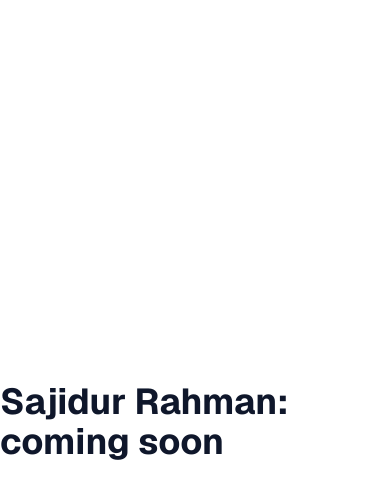
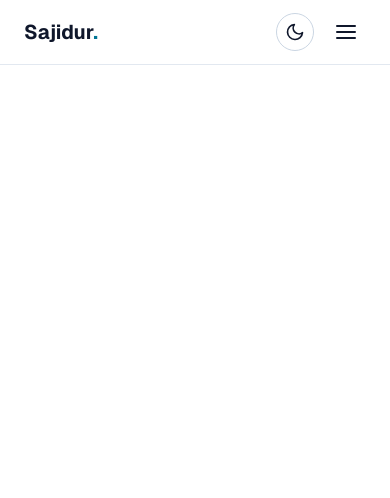
Before and after one commit to sajidur70/sajidur-portfolio, a Next.js app: page / in a window 390 px wide. Shown: the top 498 px of the page. Built offline with nearby package versions, Linux system fonts and the light colour scheme.

Commit message:
Add Navbar with theme toggle and mobile menu

```diff
--- a/src/app/page.tsx
+++ b/src/app/page.tsx
@@ -1,8 +1,11 @@
-// Temporary home page. I replace it in Step 13.
+import Navbar from "@/components/Navbar";
+
+// The home page: puts all sections in order.
 export default function Home() {
   return (
-    <main className="flex min-h-screen items-center justify-center">
-      <h1 className="text-4xl font-bold">Sajidur Rahman: coming soon</h1>
-    </main>
+    <>
+      <Navbar />
+      <main className="pt-24">{/* Sections come here, step by step */}</main>
+    </>
   );
 }
--- /dev/null
+++ b/src/components/Navbar.tsx
@@ -0,0 +1,120 @@
+"use client";
+
+import { useState } from "react";
+import { FiMenu, FiX } from "react-icons/fi";
+import { personal } from "@/data/portfolio";
+import ThemeToggle from "@/components/ThemeToggle";
+
+type NavLink = {
+  label: string;
+  href: string;
+};
+
+// Links to each section. href="#about" scrolls to the element with id="about".
+const links: NavLink[] = [
+  { label: "About", href: "#about" },
+  { label: "Skills", href: "#skills" },
+  { label: "Projects", href: "#projects" },
+  { label: "Contact", href: "#contact" },
+];
+
+export default function Navbar() {
+  // Is the mobile menu open? Starts closed (false). TS knows it is a boolean.
+  const [isOpen, setIsOpen] = useState(false);
+
+  // First name for the logo: "Sajidur Rahman" → "Sajidur"
+  const firstName = personal.name.split(" ")[0];
+
+  return (
+    <header className="fixed inset-x-0 top-0 z-50 border-b border-slate-200 bg-white/70 backdrop-blur-md dark:border-slate-800 dark:bg-slate-950/70">
+      <nav className="mx-auto flex h-16 max-w-5xl items-center justify-between px-6">
+        {/* Logo: goes back to the top */}
+        <a href="#home" className="text-xl font-bold">
+          {firstName}
+          <span className="text-cyan-700 dark:text-cyan-400">.</span>
+        </a>
+
+        {/* Desktop: hidden on small screens, shown from md (768px) */}
+        <div className="hidden items-center gap-8 md:flex">
+          <ul className="flex gap-8">
+            {links.map((link) => (
+              <li key={link.href}>
+                <a
+                  href={link.href}
+                  className="text-sm font-medium text-slate-600 transition-colors hover:text-cyan-700 dark:text-slate-300 dark:hover:text-cyan-400"
+                >
+                  {link.label}
+                </a>
+              </li>
+            ))}
+          </ul>
+
+          {/* Resume button: only shown when resumeUrl is not empty */}
+          {personal.resumeUrl && (
+            <a
+              href={personal.resumeUrl}
+              target="_blank"
+              rel="noopener noreferrer"
+              className="rounded-full border border-cyan-700 px-4 py-1.5 text-sm font-medium text-cyan-700 transition-colors hover:bg-cyan-700 hover:text-white dark:border-cyan-400 dark:text-cyan-400 dark:hover:bg-cyan-400 dark:hover:text-slate-950"
+            >
+              Resume
+            </a>
+          )}
+
+          <ThemeToggle />
+        </div>
+
+        {/* Mobile: theme button + menu button, hidden from md (768px) */}
+        <div className="flex items-center gap-3 md:hidden">
+          <ThemeToggle />
+          <button
+            type="button"
+            onClick={() => setIsOpen((open) => !open)}
+            aria-label={isOpen ? "Close menu" : "Open menu"}
+            aria-expanded={isOpen}
+            aria-controls="mobile-menu"
+            className="rounded-md p-2 transition-colors hover:bg-slate-100 dark:hover:bg-slate-800"
+          >
+            {isOpen ? (
+              <FiX className="h-6 w-6" />
+            ) : (
+              <FiMenu className="h-6 w-6" />
+            )}
+          </button>
+        </div>
+      </nav>
+
+      {/* Mobile menu: only shown when isOpen is true */}
+      {isOpen && (
+        <ul
+          id="mobile-menu"
+          className="space-y-1 border-t border-slate-200 px-6 py-4 md:hidden dark:border-slate-800"
+        >
+          {links.map((link) => (
+            <li key={link.href}>
+              <a
+                href={link.href}
+                onClick={() => setIsOpen(false)} // close the menu after a click
+                className="block rounded-md px-3 py-2 font-medium transition-colors hover:bg-slate-100 dark:hover:bg-slate-800"
+              >
+                {link.label}
+              </a>
+            </li>
+          ))}
+          {personal.resumeUrl && (
+            <li>
+              <a
+                href={personal.resumeUrl}
+                target="_blank"
+                rel="noopener noreferrer"
+                className="block rounded-md px-3 py-2 font-medium text-cyan-700 dark:text-cyan-400"
+              >
+                Resume
+              </a>
+            </li>
+          )}
+        </ul>
+      )}
+    </header>
+  );
+}
--- /dev/null
+++ b/src/components/ThemeToggle.tsx
@@ -0,0 +1,26 @@
+"use client";
+
+import { useTheme } from "next-themes";
+import { FiMoon, FiSun } from "react-icons/fi";
+
+// A button that switches between light and dark mode.
+export default function ThemeToggle() {
+  const { resolvedTheme, setTheme } = useTheme();
+
+  function toggleTheme() {
+    setTheme(resolvedTheme === "dark" ? "light" : "dark");
+  }
+
+  return (
+    <button
+      type="button"
+      onClick={toggleTheme}
+      aria-label="Toggle light and dark mode"
+      className="rounded-full border border-slate-300 p-2 transition-colors hover:bg-slate-100 dark:border-slate-700 dark:hover:bg-slate-800"
+    >
+      {/* Light mode shows the moon, dark mode shows the sun */}
+      <FiMoon className="h-5 w-5 dark:hidden" />
+      <FiSun className="hidden h-5 w-5 dark:block" />
+    </button>
+  );
+}
```
